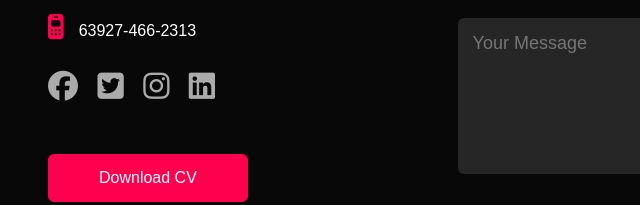
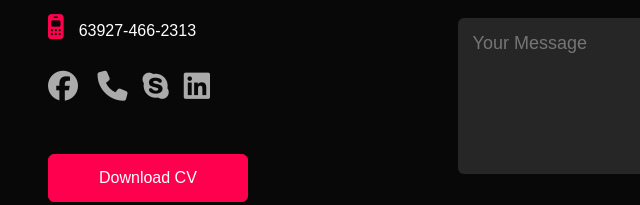
Before and after one commit to comet-me/romeobulalacaojr, a website: page index.html in a window 1280 px wide. Shown: the part 3214-3419 px from the top of the page, 80-720 px from the left. Drawn offline with Linux system fonts and the light colour scheme.

Commit message:
my third comment

```diff
--- a/index.html
+++ b/index.html
@@ -176,10 +176,10 @@
                 <p><i class="fa-solid fa-envelope"></i>romeo.bulalacaojr@gmal.com</p>
                 <p><i class="fa-solid fa-mobile-retro"></i>63927-466-2313</p>
                 <div class="social-icons">
-                    <a href="https://facebook.com/"><i class="fa-brands fa-facebook"></i></a>
-                    <a href="#"><i class="fa-brands fa-twitter-square"></i></a>
-                    <a href="#"><i class="fa-brands fa-instagram"></i></a>
-                    <a href="#"><i class="fa-brands fa-linkedin"></i></a>
+                    <a href="https://www.facebook.com/H3aya"><i class="fa-brands fa-facebook"></i></a>
+                    <a href="tel:+639274662313"><i class="fa fa-phone"></i>
+                    <a href="skype:romeo08099?call"><i class="fa fa-skype"></i>
+                    <a href="https://www.linkedin.com/in/romeo-bulalacao-jr-b8b439b5"><i class="fa-brands fa-linkedin"></i></a>
                 </div>
                 <a href="images/my-cv.pdf" download class="btn btn2" >Download CV</a>
             </div>
```
